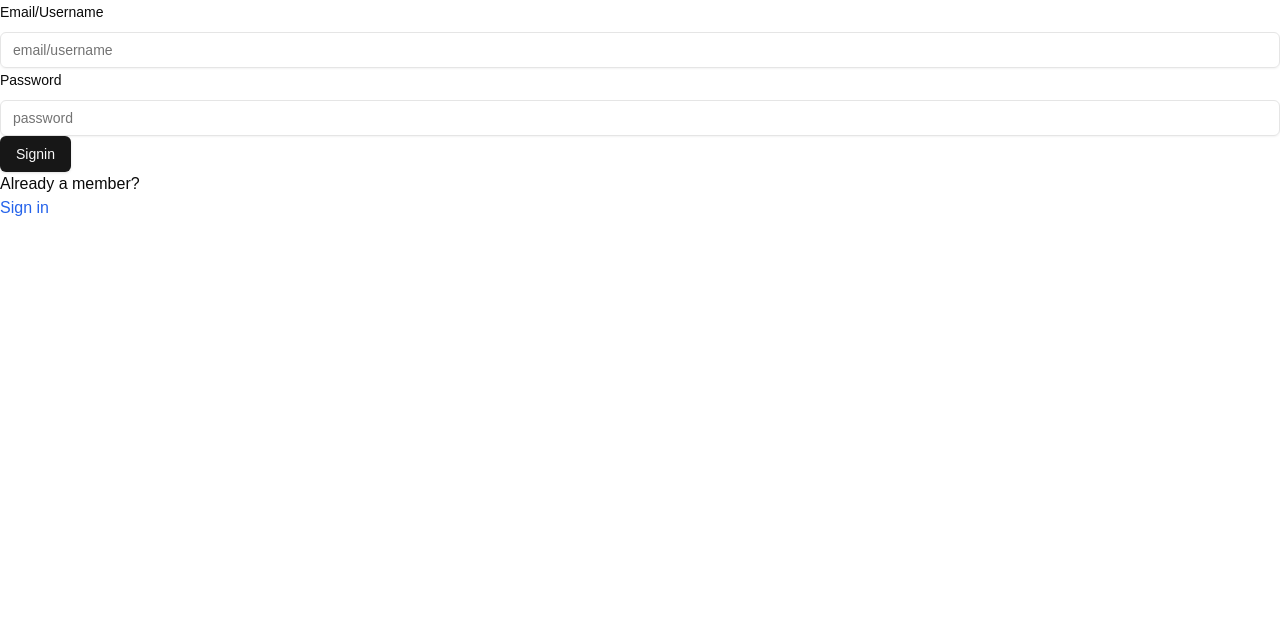
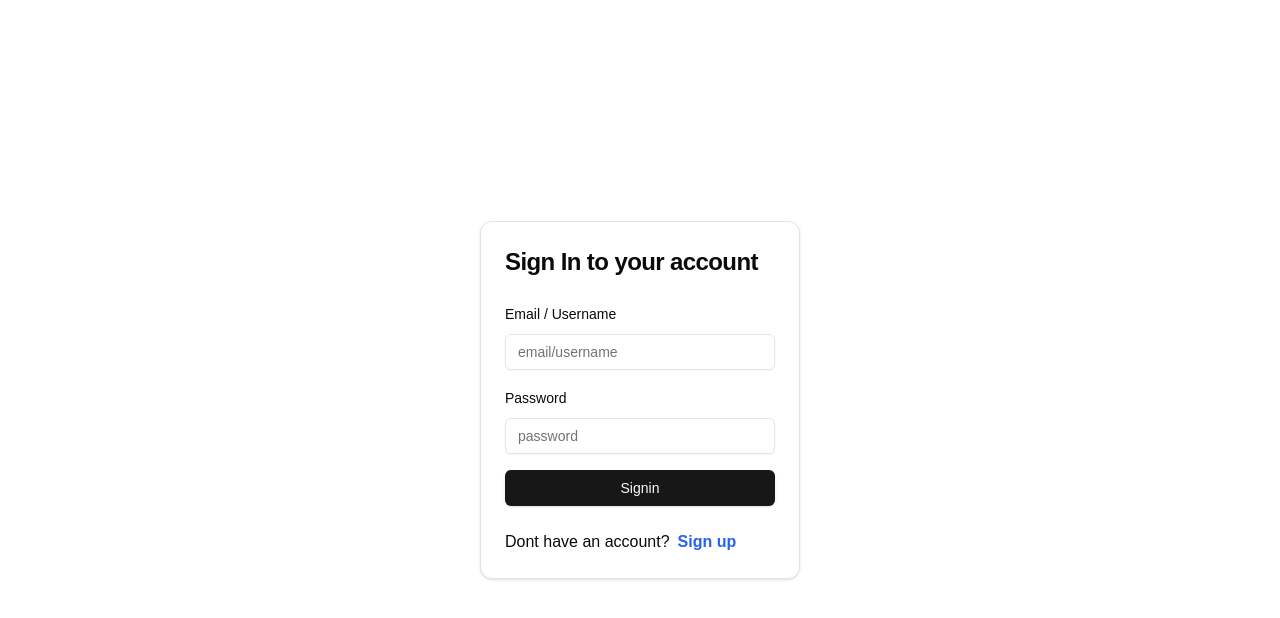
Before and after one commit to SagarKarmoker/nextjs-true-feedback, a Next.js app: page /sign-in in a window 1280 px wide. Shown: the top 618 px of the page. Built offline with nearby package versions, Linux system fonts and the light colour scheme.

Commit message:
update: signin, signup and navbar updated

```diff
--- a/app/(app)/page.jsx
+++ b/app/(app)/page.jsx
@@ -1,7 +1,10 @@
+"use client"
 import React from 'react'
 
 export default function Home() {
     return (
-        <div>page</div>
+        <div className='container mx-auto mt-10'>
+            Home page
+        </div>
     )
 }
--- a/app/(auth)/sign-in/page.jsx
+++ b/app/(auth)/sign-in/page.jsx
@@ -18,6 +18,13 @@ import {
   FormLabel,
   FormMessage,
 } from "@/components/ui/form"
+import {
+  Card,
+  CardContent,
+  CardFooter,
+  CardHeader,
+  CardTitle,
+} from "@/components/ui/card"
 import { Input } from "@/components/ui/input"
 import { Loader2 } from "lucide-react"
 import { signInSchema } from "@/schemas/signInSchema"
@@ -66,15 +73,21 @@ export default function SigninPage() {
   }
 
   return (
-    <div>
+    <div className="flex min-h-screen justify-center items-center">
+      <div className="w-1/4">
+        <Card>
+          <CardHeader>
+            <CardTitle className="text-2xl">Sign In to your account</CardTitle>
+          </CardHeader>
+          <CardContent>
             <Form {...form}>
-        <form onSubmit={form.handleSubmit(onSubmit)}>
+              <form className="space-y-4" onSubmit={form.handleSubmit(onSubmit)}>
                 <FormField
                   control={form.control}
                   name="identifier"
                   render={({ field }) => (
                     <FormItem>
-                <FormLabel>Email/Username</FormLabel>
+                      <FormLabel>Email / Username</FormLabel>
                       <FormControl>
                         <Input placeholder="email/username" {...field} />
                       </FormControl>
@@ -97,19 +110,23 @@ export default function SigninPage() {
                   )}
                 />
 
-          <Button type="submit" disabled={isSubmitting}>
+                <Button className="w-full" type="submit" disabled={isSubmitting}>
                   {isSubmitting ? (<>
                     <Loader2 size={16} className="mr-2 h-4 w-4 animate-spin" /> Submitting
                   </>) : "Signin"}
                 </Button>
               </form>
             </Form>
-
-      <div>
-        <p>Already a member?</p>
-        <Link href="/sign-in" className="text-blue-600 hover:text-blue-800">
-          Sign in
+          </CardContent>
+          <CardFooter>
+            <div className="flex gap-2">
+              <p>Dont have an account?</p>
+              <Link href="/sign-up" className="text-blue-600 hover:text-blue-800 font-semibold">
+                Sign up
               </Link>
+            </div>
+          </CardFooter>
+        </Card>
       </div>
     </div>
   )
--- a/app/(auth)/sign-up/page.jsx
+++ b/app/(auth)/sign-up/page.jsx
@@ -19,6 +19,13 @@ import {
     FormLabel,
     FormMessage,
 } from "@/components/ui/form"
+import {
+    Card,
+    CardContent,
+    CardFooter,
+    CardHeader,
+    CardTitle,
+} from "@/components/ui/card"
 import { Input } from "@/components/ui/input"
 import { Loader2 } from "lucide-react"
 
@@ -91,9 +98,15 @@ export default function SignupPage() {
     }
 
     return (
-        <div>
+        <div className="flex min-h-screen justify-center items-center">
+            <div className="w-1/4">
+                <Card>
+                    <CardHeader>
+                        <CardTitle className="text-2xl">Signup for your account</CardTitle>
+                    </CardHeader>
+                    <CardContent>
                         <Form {...form}>
-                <form onSubmit={form.handleSubmit(onSubmit)}>
+                            <form className="space-y-3" onSubmit={form.handleSubmit(onSubmit)}>
                                 <FormField
                                     control={form.control}
                                     name="username"
@@ -128,7 +141,6 @@ export default function SignupPage() {
                                     )}
                                 />
 
-
                                 <FormField
                                     control={form.control}
                                     name="email"
@@ -157,19 +169,23 @@ export default function SignupPage() {
                                     )}
                                 />
 
-                    <Button type="submit" disabled={isSubmitting}>
+                                <Button className="w-full" type="submit" disabled={isSubmitting}>
                                     {isSubmitting ? (<>
                                         <Loader2 size={16} className="mr-2 h-4 w-4 animate-spin" /> Submitting
                                     </>) : "Sign Up"}
                                 </Button>
                             </form>
                         </Form>
-
-            <div>
+                    </CardContent>
+                    <CardFooter>
+                        <div className="flex gap-2">
                             <p>Already a member?</p>
-                <Link href="/sign-in" className="text-blue-600 hover:text-blue-800">
+                            <Link href="/sign-in" className="text-blue-600 hover:text-blue-800 font-semibold">
                                 Sign in
                             </Link>
+                        </div>
+                    </CardFooter>
+                </Card>
             </div>
         </div>
     )
--- a/components/Navbar.jsx
+++ b/components/Navbar.jsx
@@ -2,28 +2,31 @@
 import React from 'react'
 import Link from 'next/link'
 import { useSession, signOut } from 'next-auth/react'
-import { Button } from '@react-email/components'
+import { Button } from '@/components/ui/button'
 
 export default function Navbar() {
-
     const { data: session } = useSession()
     const user = session?.user
 
-
-
     return (
 
-        <nav>
+        <nav className='sticky top-0 py-4 border-b-2'>
+            <div className='container mx-auto flex justify-between'>
                 <div>
-                <a href="#">Message</a>
+                    <a href="#" className='text-2xl font-bold'>True Feedback</a>
+                </div>
+                <div>
                     {session ? <> <span>
                         Welcome, {user?.email || user?.name}
                     </span>
                         <Button onClick={() => signOut()}>Sign out</Button>
                     </> : <>
-                    <Link href="/sign-in">Sign in</Link>
-                    <Link href="/sign-up">Sign up</Link>
+                        <div className='space-x-4'>
+                            <Button><Link href="/sign-in">Sign in</Link></Button>
+                            <Button><Link href="/sign-up">Sign up</Link></Button>
+                        </div>
                     </>}
+                </div>
             </div>
         </nav>
     )
```
Lines whose indentation alone changed are shown as unchanged.
